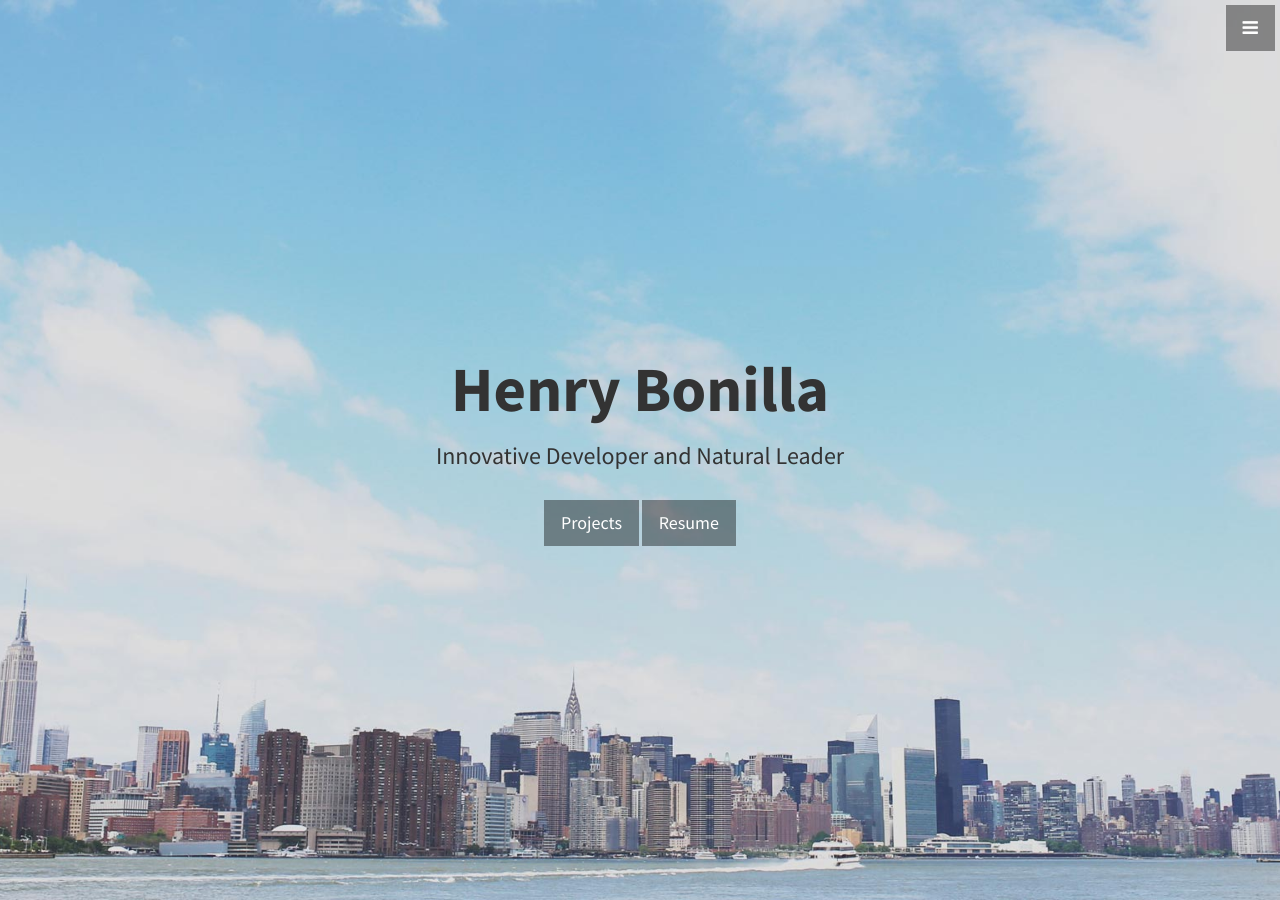
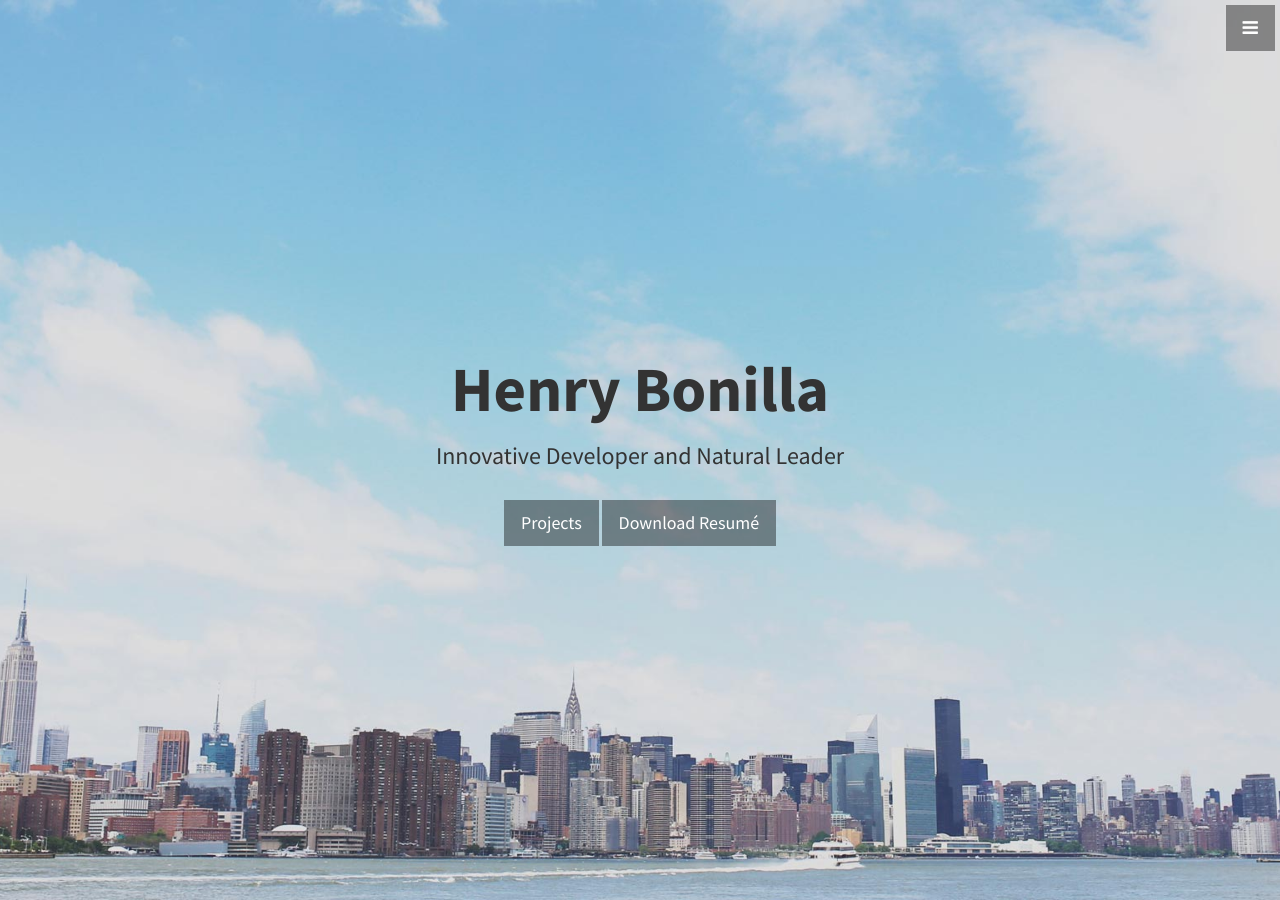
Before and after one commit to henryqbonilla/henryqbonilla.github.io, a Jekyll site: the page built from index.html, in a window 1280 px wide and 900 px high. Built offline with Jekyll 4.4.1, drawn with Linux system fonts in a browser that asks for light colours.

Commit message:
Update header.html

```diff
--- a/_includes/header.html
+++ b/_includes/header.html
@@ -4,6 +4,6 @@
     <h3>Innovative Developer and Natural Leader</h3>
     <br>
     <a href="#about" class="btn btn-dark btn-lg">Projects</a>
-    <a href="https://github.com/henryqbonilla/henryqbonilla.github.io/raw/20c2b679bc12f41c6a3d0c3ed320305deac17eed/Henry_Bonilla_Resume_2023.pdf" class="btn btn-dark btn-lg">Resume</a>
+    <a href="https://github.com/henryqbonilla/henryqbonilla.github.io/raw/20c2b679bc12f41c6a3d0c3ed320305deac17eed/Henry_Bonilla_Resume_2023.pdf" class="btn btn-dark btn-lg">Download Resumé</a>
   </div>
 </header>
```
